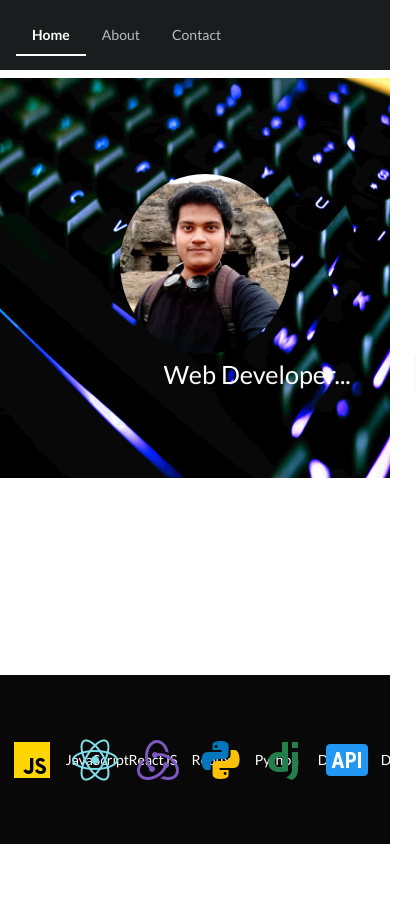
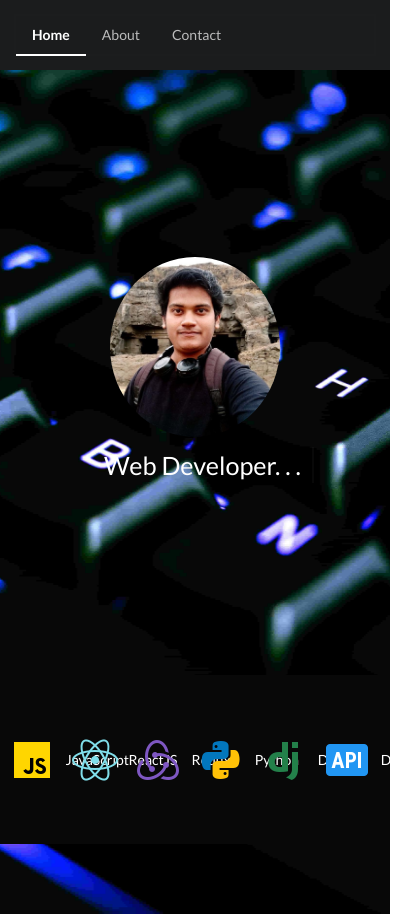
Before and after one commit to ktam0001/portfolio, a React (Create React App) app: page / in a window 390 px wide. Shown: the whole page, 416 px wide, since content can reach past the window. Before the commit the page ends 844 px from the top, so only its background shows below. Built offline with nearby package versions, Linux system fonts and the light colour scheme.

Commit message:
feat: added responsive friendly behaviour for Profile pic, label text and background Image

```diff
--- a/src/components/Home.js
+++ b/src/components/Home.js
@@ -17,9 +17,11 @@ const Home = () => {
         <React.Fragment>
             <Header prop = 'Home'></Header>
             <div className = "body">
-                <img className = "bImg" src = {background} alt = "background image"></img>
-                <img className = "center-rounded" src={Avatar} alt="Avatar" />
-                <p className ="line-1 anim-typewriter">Web Developer...</p>
+                {/* <img className = "bImg" src = {background} alt = "background image"></img> */}
+                <div style = {{display: 'flex', flexDirection: 'column', alignItems: 'center', justifyContent: 'center', height: '70vh'}}>
+                    <img className = "center-rounded" src={Avatar} alt="Avatar" style={{position: 'relative'}}/>
+                    <p className ="line-1 anim-typewriter" style={{position: 'relative', top:'2rem', left: '1rem'}}>Web Developer. . .&nbsp; &nbsp; &nbsp;</p>
+                </div>
             </div>
             <GenGrid css = {{
                 footer_main_div : 'footerC1',
--- a/src/components/styles/basic.css
+++ b/src/components/styles/basic.css
@@ -5,17 +5,28 @@
     padding : 0;
     box-sizing: border-box;
 }
+
+.body{
+  background-image: url('../images/background.jpg');
+  background-size: cover;
+  background-position: center;
+  background-repeat: no-repeat;
+  /* padding: 2rem; */
+  text-align: center;
+  position: relative;
+  height: 100vh;
+}
 .center-rounded{
     height: 180px;
     width: 170px;
     border-color: white;
     border-radius: 50%;
     /* object-fit: contain;            */
-    position: absolute;
-    bottom : 30%;
-    left: 50%;
-    margin-left : -75px;
-    z-index: 1;
+    /* position: absolute; */
+    /* bottom : 30%; */
+    /* left: 50%; */
+    /* margin-left : -75px; */
+    /* z-index: 1; */
 
 }
 
@@ -34,11 +45,11 @@
     /*justify-content: center*/
 }
 .line-1{
-    position: absolute;
-    top: 75%;
+    /* position: absolute; */
+    /* top: 75%;
     left : 45%;
-    margin-left: -12px;
-    width: 0;
+    margin-left: -12px; */
+    /* width: 0; */
     color : white;
 
     border-right: 2px solid rgba(255,255,255,.75);
@@ -47,7 +58,9 @@
     white-space: nowrap;
     overflow: hidden;
     z-index: 0;
-    transform: translateY(-50%);
+    transform:translateY(-50%);
+
+    /* position: relative; */
 }
 
 /* Animation */
@@ -58,9 +71,9 @@
 }
 @keyframes typewriter{
   from{width: 0;}
-  to{width: 10em;}
+  to{width: 15rem;}
 }
 @keyframes blinkTextCursor{
-  from{border-right-color: rgba(161, 23, 23, 0.75);}
+  from{border-right-color: rgba(255, 255, 255, 0.75);}
   to{border-right-color: transparent;}
 }
```
Also changed, not shown: 1 other file (tests, documents, lock files or other folders).
